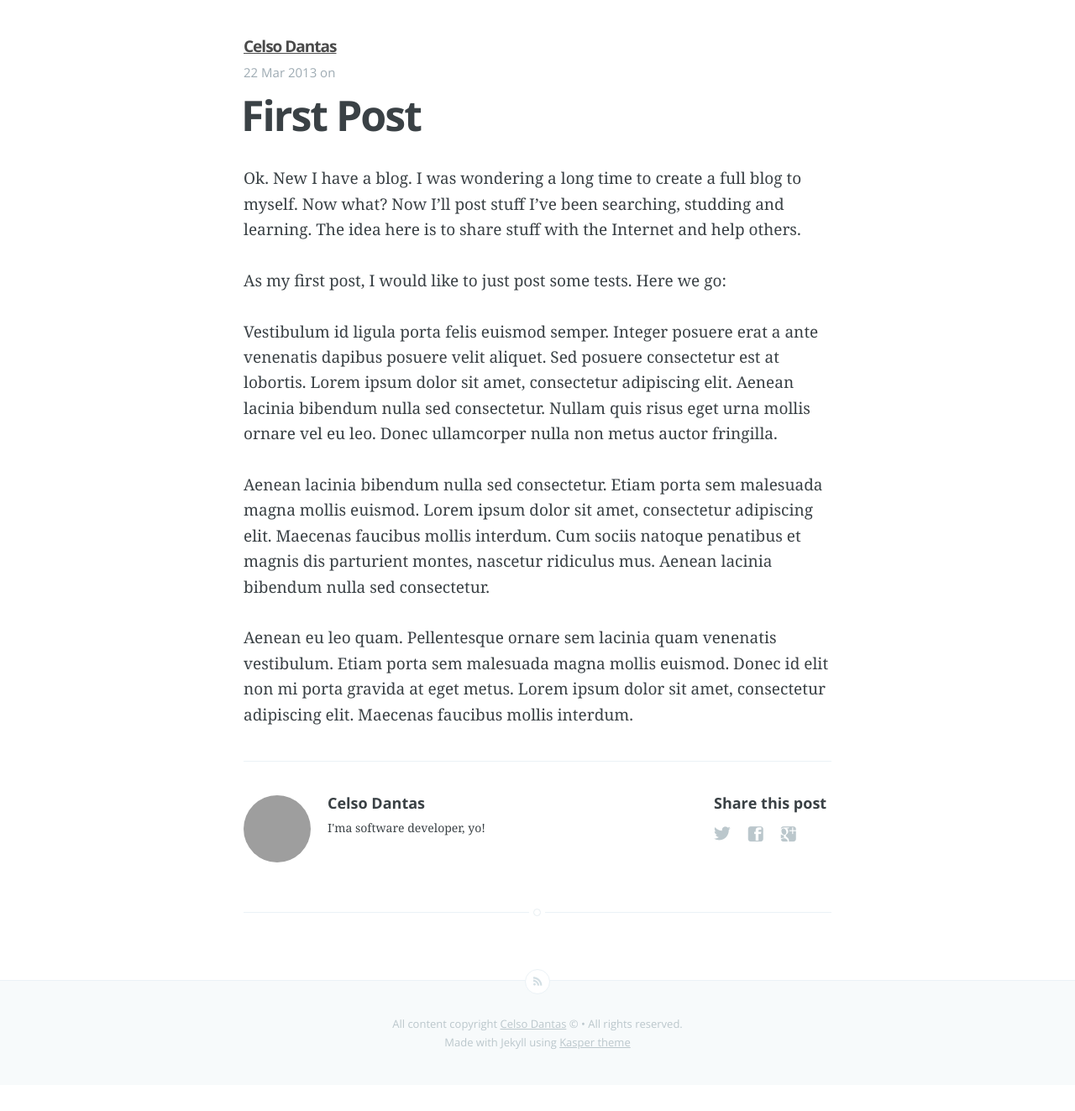
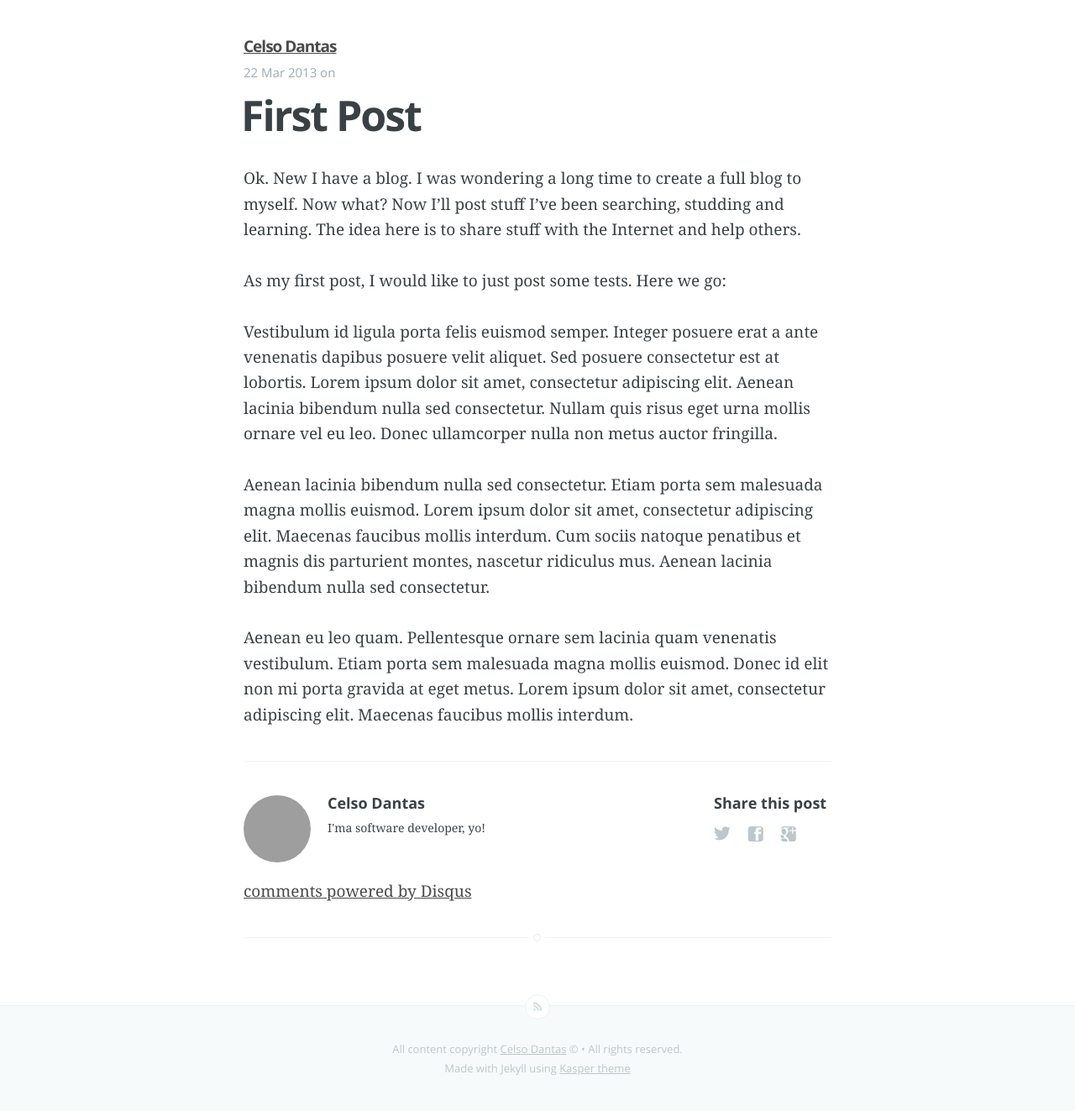
Before and after one commit to celsodantas/celsodantas.github.io, a Jekyll site: the page built from _posts/2013-03-22-first-post.markdown, in a window 1280 px wide. Shown: the whole page at 84% size. Built offline with Jekyll 4.4.1, drawn with Linux system fonts in a browser that asks for light colours; Markdown is read by kramdown in place of the engine named in the settings; comment, search, counter and statistics services are not loaded; before the commit the page ends 1292 px from its top, so only the background shows below that; some of the changed lines change nothing that is shown; grey boxes are pictures that could not be loaded.

Commit message:
adding disqus

```diff
--- a/_layouts/post.html
+++ b/_layouts/post.html
@@ -76,12 +76,15 @@
                 </a>
             </section>
 
-            {% if page.disqus_shortname %}
+            {% if site.disqus_shortname %}
             <section class="disqus">
             	<div id="disqus_thread"></div>
             	<script type="text/javascript">
 
-            	    var disqus_shortname = '{{ disqus_shortname }}';
+            	    var disqus_shortname = '{{ site.disqus_shortname }}';
+                    var disqus_identifier = 'http://{{ site.url }}{{ page.url }}';
+                    var disqus_url = 'http://{{ site.url }}{{ page.url }}';
+                    var disqus_script = 'embed.js';
             		var disqus_developer = 0; // developer mode is on
             	    (function() {
             	        var dsq = document.createElement('script'); dsq.type = 'text/javascript'; dsq.async = true;
--- a/_posts/2013-03-22-first-post.markdown
+++ b/_posts/2013-03-22-first-post.markdown
@@ -9,7 +9,7 @@
 
 Ok. New I have a blog. I was wondering a long time to create a full blog to myself. Now what? Now I'll post stuff I've been searching, studding and learning. The idea here is to share stuff with the Internet and help others.
 
-
+<!-- more -->
 
 As my first post, I would like to just post some tests. Here we go:
 
```
Also changed, not shown: _layouts/page.html (line endings or trailing spaces), _posts/2014-06-07-opengl-deprecated-functions.markdown (line endings or trailing spaces).
